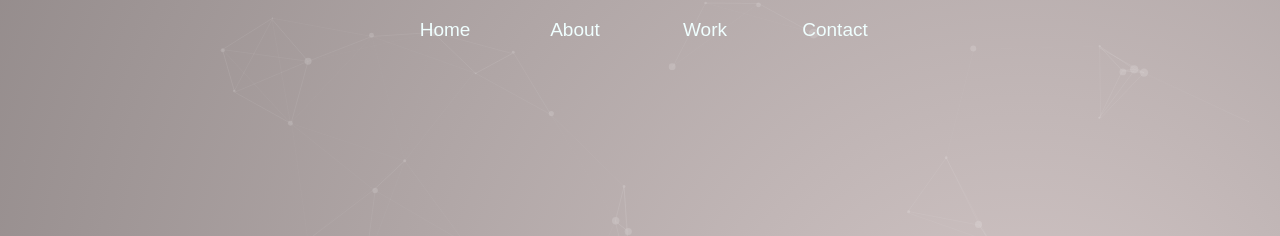
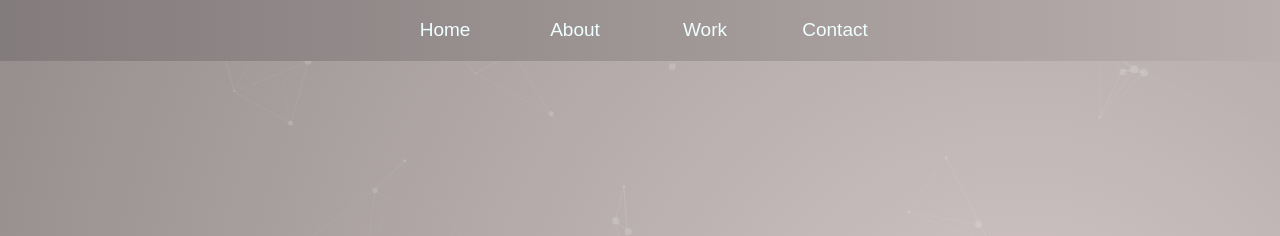
Before and after one commit to euliciiis/ver2023, a plain HTML site: page index.html in a window 1280 px wide. Shown: the top 236 px of the page. Drawn offline with nearby package versions, Linux system fonts and the light colour scheme; a web font is replaced by a local one.

Commit message:
Navbar Background Adjustment

```diff
--- a/index.html
+++ b/index.html
@@ -35,7 +35,7 @@
   <div id="particles-js" class="container-fluid">
   </div>
   <!-- navbar -->
-  <nav class="sticky-top navbar navbar-expand-lg" id="navbar">
+  <nav style="background-image: linear-gradient(to left, #b8aead, #837c7c);" class="sticky-top navbar navbar-expand-lg" id="navbar">
     <div class="container-fluid">
       <button class="navbar-toggler align-items-center" type="button" data-bs-toggle="collapse"
         data-bs-target="#navbarNav" aria-controls="navbarNav" aria-expanded="false" aria-label="Toggle navigation">
--- a/script.js
+++ b/script.js
@@ -15,7 +15,7 @@ window.addEventListener('scroll', function(){
   var scrollTop = window.scrollY || document.documentElement.scrollTop;
 
   if (scrollTop > lastScrollTop) {
-    navbar.style.top = '-50px';
+    navbar.style.top = '-60px';
     navbar.style.transition = 'all .3s ease';
   } else {
     navbar.style.top = '0';
```
